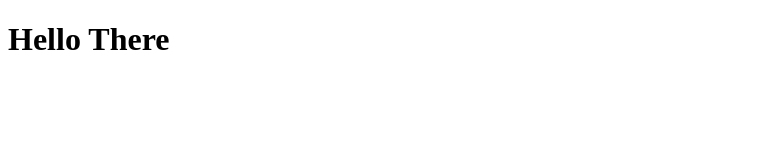
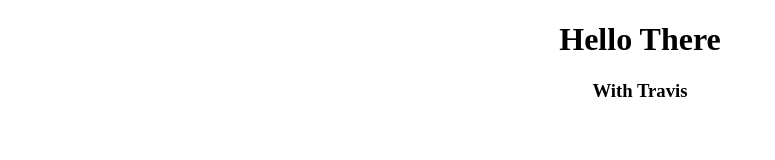
Before and after one commit to mar-sh/page, a website: page public/index.html in a window 1280 px wide. Shown: the whole page, without its empty margins (0-775 px from the left). Drawn offline with Linux system fonts and the light colour scheme.

```diff
--- a/index.html
+++ b/public/index.html
@@ -8,7 +8,8 @@
 	</head>
 	<body>
 		<main id="main">
-      <h1>Hello There</h1>
+      <h1 style="text-align: center;">Hello There</h1 style="text-align: center;">
+      <h3 style="text-align: center;">With Travis</h3>
     </main>
 	</body>
 </html>
```
Also changed, not shown: tests/render.test.js (+1 -1 lines), .travis.yml.
